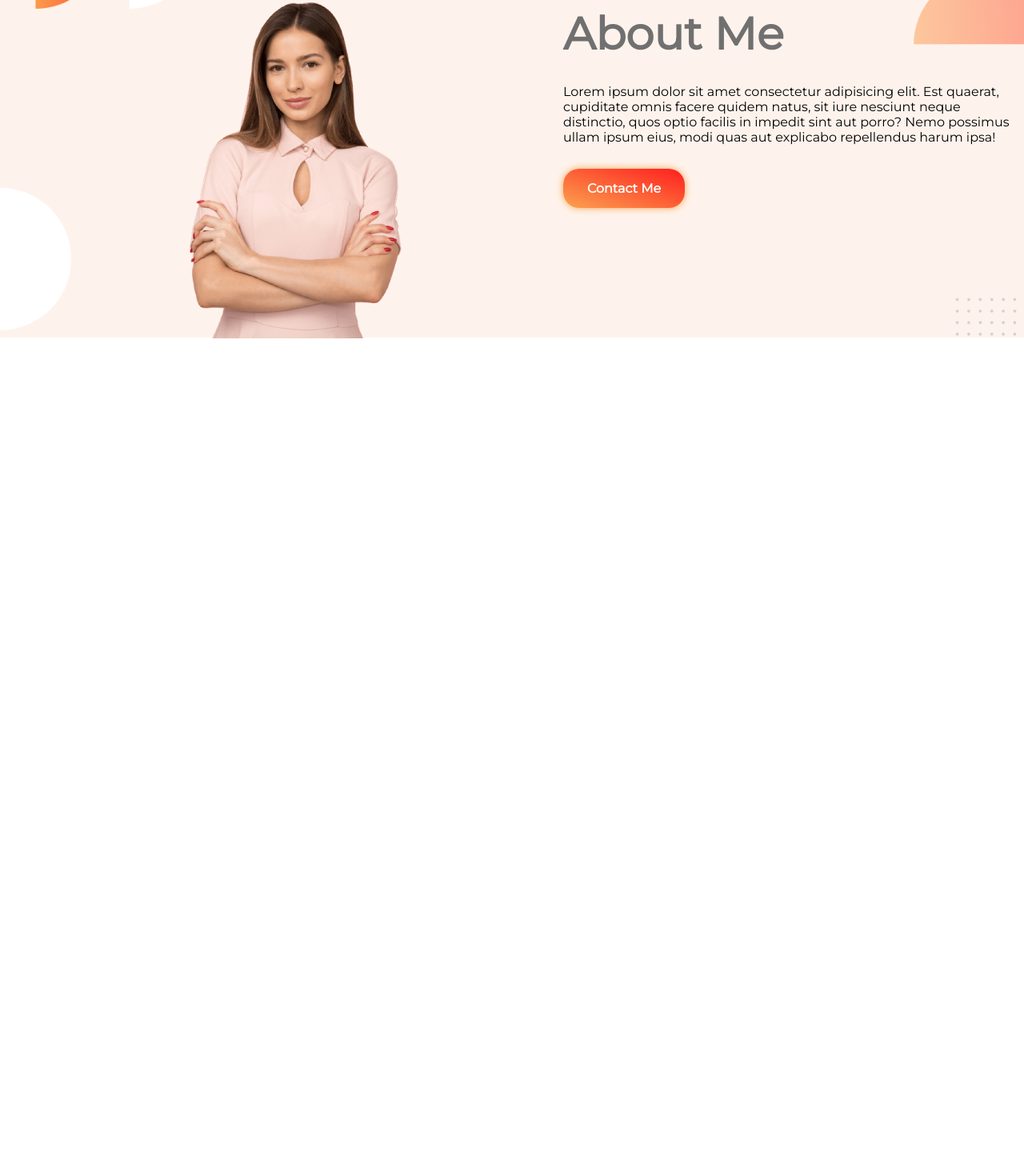
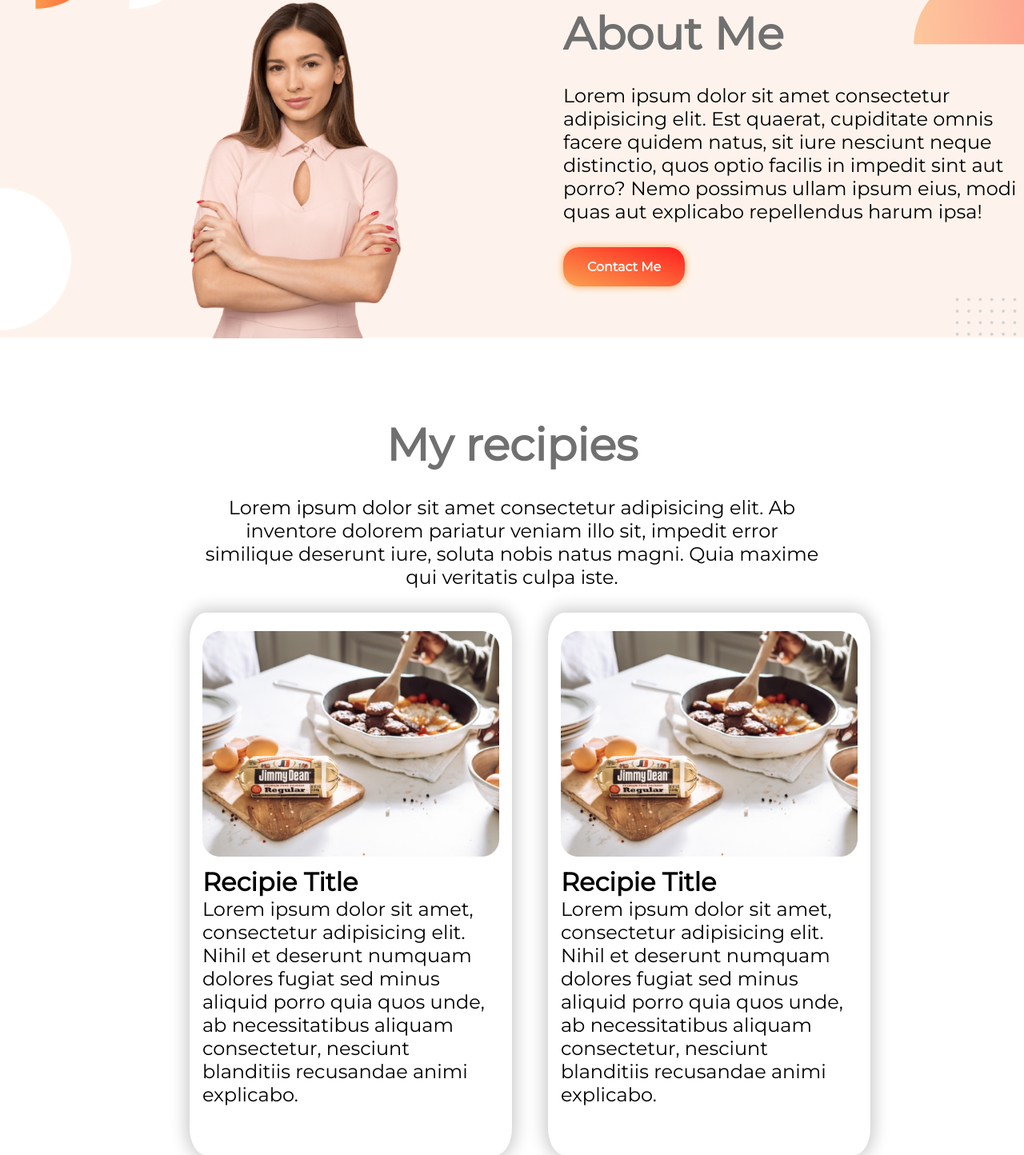
Before and after one commit to rawfoon/eat-healthy, a plain HTML site: page index.html in a window 1280 px wide. Shown: the part 736-2180 px from the top of the page at 80% size. Before the commit the page ends 1163 px from the top, so only its background shows below. Drawn offline with Linux system fonts and the light colour scheme; files whose address does not match are found by name.

Commit message:
my recipies section added

```diff
--- a/index.html
+++ b/index.html
@@ -59,14 +59,35 @@
     </section>
 
 
-    <!-- <section class="my-recipies">
+    <section class="my-recipies">
         <div class="recipi-head">
             <h1>My recipies</h1>
             <p>Lorem ipsum dolor sit amet consectetur adipisicing elit. Ab inventore dolorem pariatur veniam illo sit, impedit error similique deserunt iure, soluta nobis natus magni. Quia maxime qui veritatis culpa iste.</p>
 
         </div>
 
-    </section> -->
+        <div class="flexible-container item-container">
+            <div class="half-width">
+                <div class="item-card">
+                    <img src="images/food/Project Cover.jpg" alt="">
+
+                    <h1>Recipie Title</h1>
+                    <p>Lorem ipsum dolor sit amet, consectetur adipisicing elit. Nihil et deserunt numquam dolores fugiat sed minus aliquid porro quia quos unde, ab necessitatibus aliquam consectetur, nesciunt blanditiis recusandae animi explicabo.</p>
+
+                </div>
+            </div>
+            <div class="half-width">
+                <div class="item-card">
+                    <img src="images/food/Project Cover.jpg" alt="">
+
+                    <h1>Recipie Title</h1>
+                    <p>Lorem ipsum dolor sit amet, consectetur adipisicing elit. Nihil et deserunt numquam dolores fugiat sed minus aliquid porro quia quos unde, ab necessitatibus aliquam consectetur, nesciunt blanditiis recusandae animi explicabo.</p>
+
+                </div>
+            </div>
+        </div>
+
+    </section>
 </body>
 
 </html>
--- a/style.css
+++ b/style.css
@@ -35,7 +35,7 @@
     }
 
     p {
-        font-size: 1rem;
+        font-size: 1.5rem;
         font-weight: 400;
     }
 
@@ -80,10 +80,14 @@
         margin-bottom: 5%;
         color: #707070;
     }
-    /* .recipi-head {
+
+    .my-recipies {
+        /* background-color: #f3f3f3; */
+    }
+
+    .recipi-head {
         text-align: center;
         padding-top: 100px;
-        background-color: #f3f3f3;
     }
 
     .recipi-head h1 {
@@ -94,4 +98,25 @@
     .recipi-head p {
         width: 60%;
         margin: 30px auto;
-    } */
+    }
+
+    .item-container {
+        width: 70%;
+        margin: auto;
+        background-color: transparent;
+    }
+
+    .item-card {
+        box-shadow: 0px 0px 20px 5px rgb(0 0 0 / 20%);
+        padding: 4%;
+        border-radius: 5%;
+    }
+
+    .item-card img {
+        width: 100%;
+        margin: 2% auto;
+    }
+
+    .item-card h1 {
+        font-size: 2rem;
+    }
```
Also changed, not shown: images/food/Project-Cover.png (renamed from images/food/Project Cover.png).
